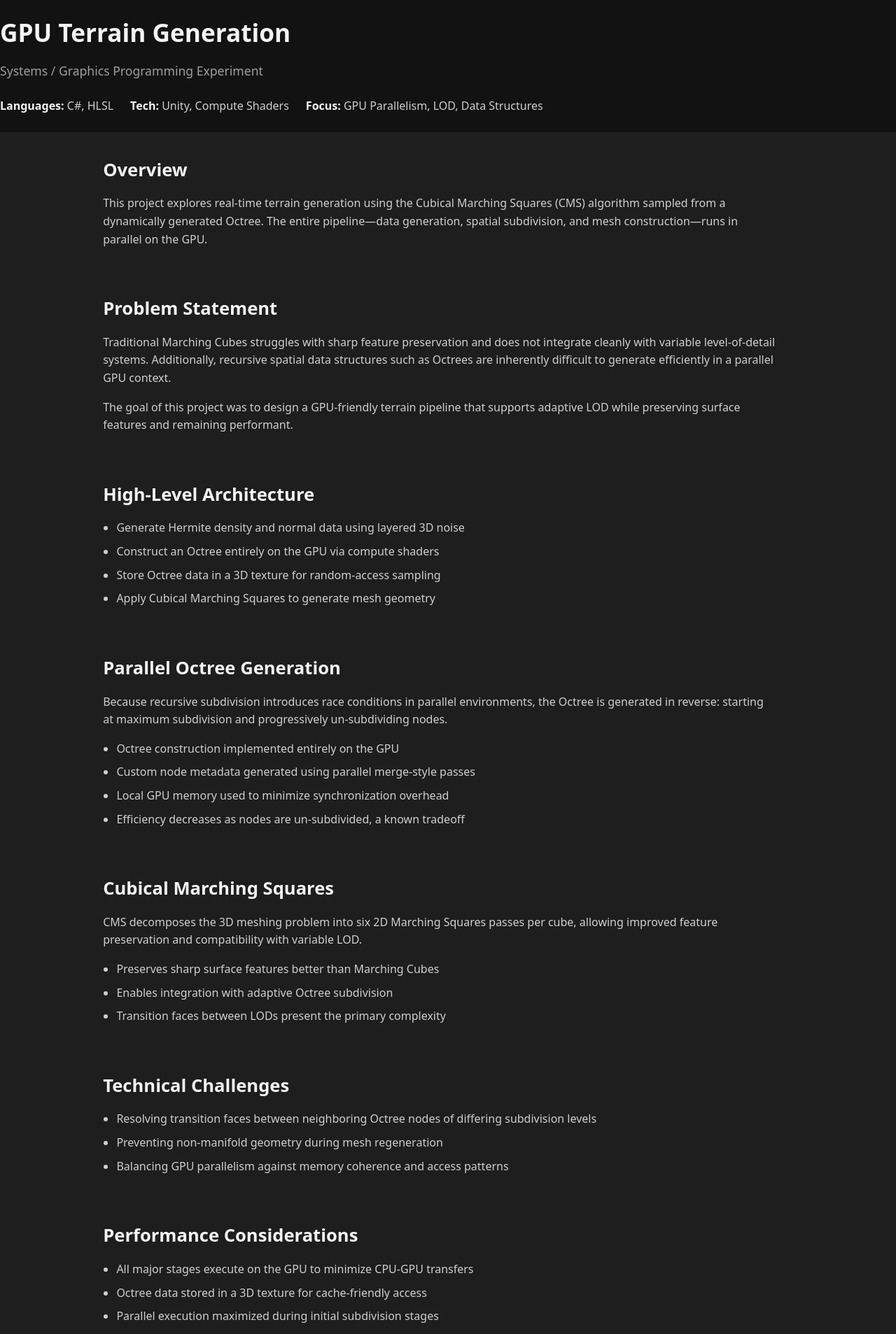
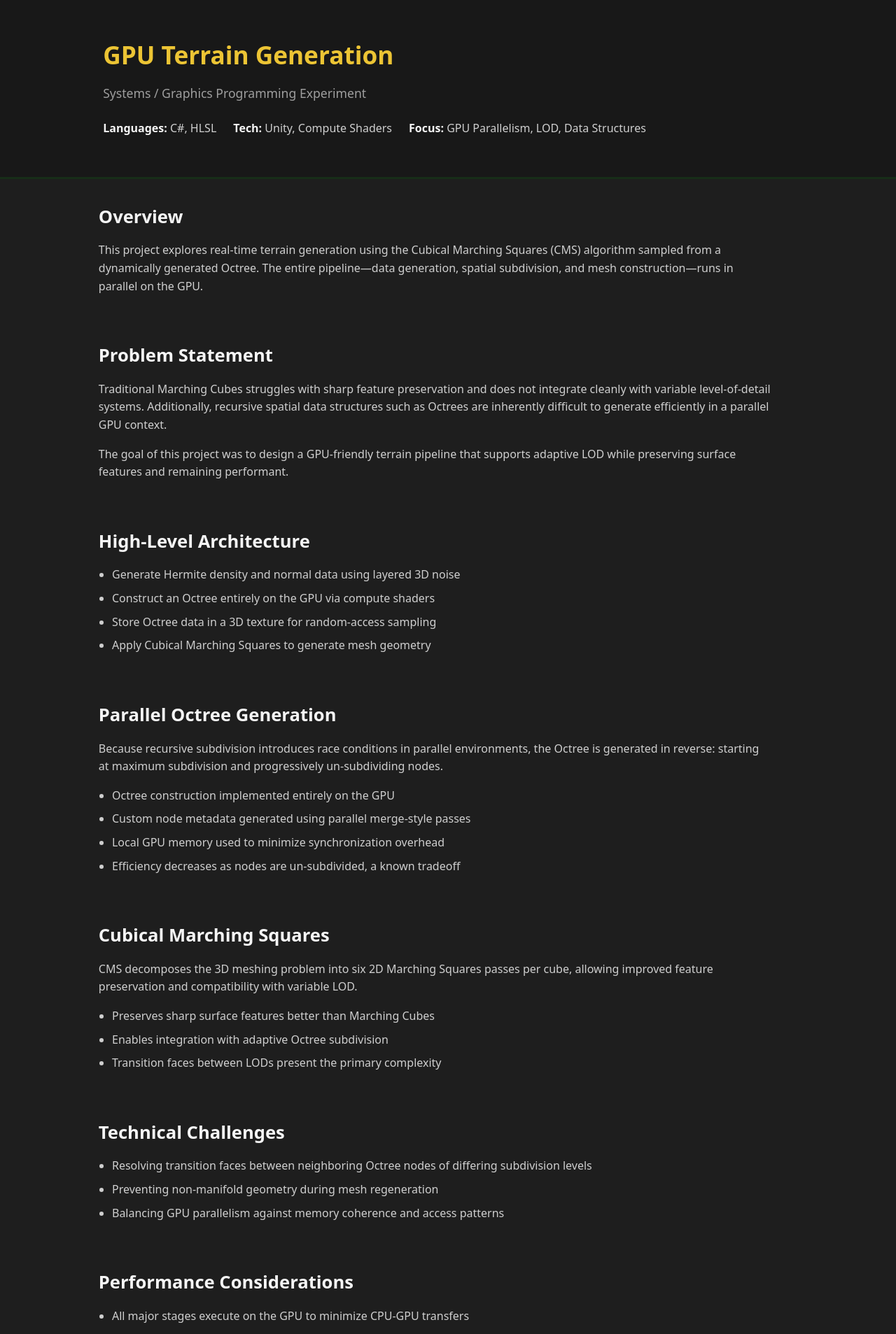
Before and after one commit to T5impact/T5impact.github.io, a Jekyll site: the page built from docs/projectatmosphericscattering.markdown, in a window 1280 px wide. Shown: the top 1907 px of the page at 70% size. Built offline with Jekyll 4.4.1, drawn with Linux system fonts in a browser that asks for light colours; some web fonts are replaced.

Commit message:
Update projects_style.css

```diff
--- a/docs/assets/css/projects_style.css
+++ b/docs/assets/css/projects_style.css
@@ -70,6 +70,20 @@ li {
 }
 
 /* ===== Project Hero ===== */
+.project-hero {
+  background: var(--bg-section-1);
+  border-bottom: 3px solid #172e18;
+  padding: 2rem 1.5rem;
+}
+.project-hero h1 {
+  color: #ecc434;
+}
+.project-hero > * {
+  max-width: var(--max-width);
+  margin-left: 10%;
+  margin-right: 10%;
+}
+
 .project-hero-pr {
   background: var(--bg-section-1);
   border-bottom: 3px solid #172e18;
@@ -182,7 +196,7 @@ li {
 
 /* ===== Sections ===== */
 .project-section {
-  padding: 1.0rem 1.5rem;
+  padding: 1.0rem 1.0rem;
   background: var(--bg-section-2);
 }
 
```
